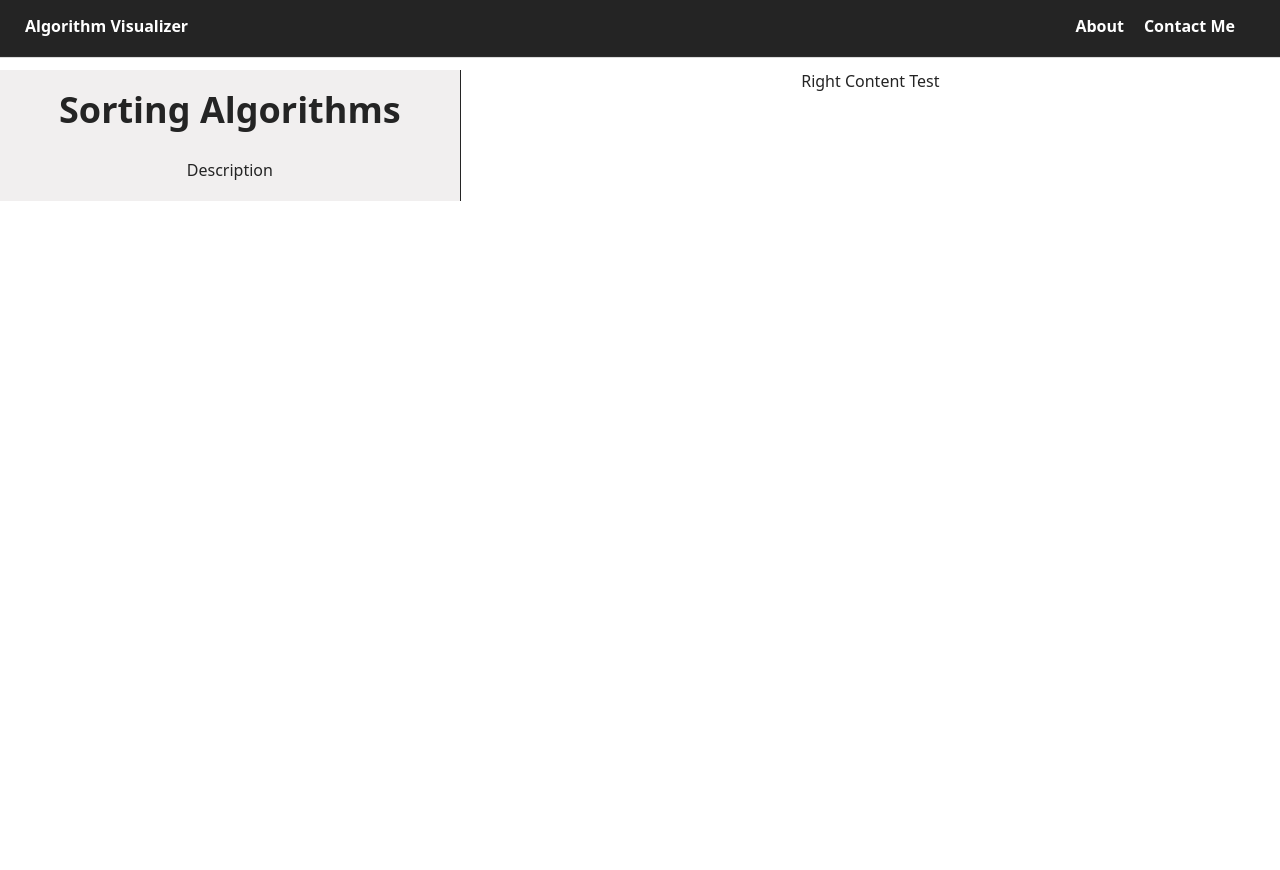
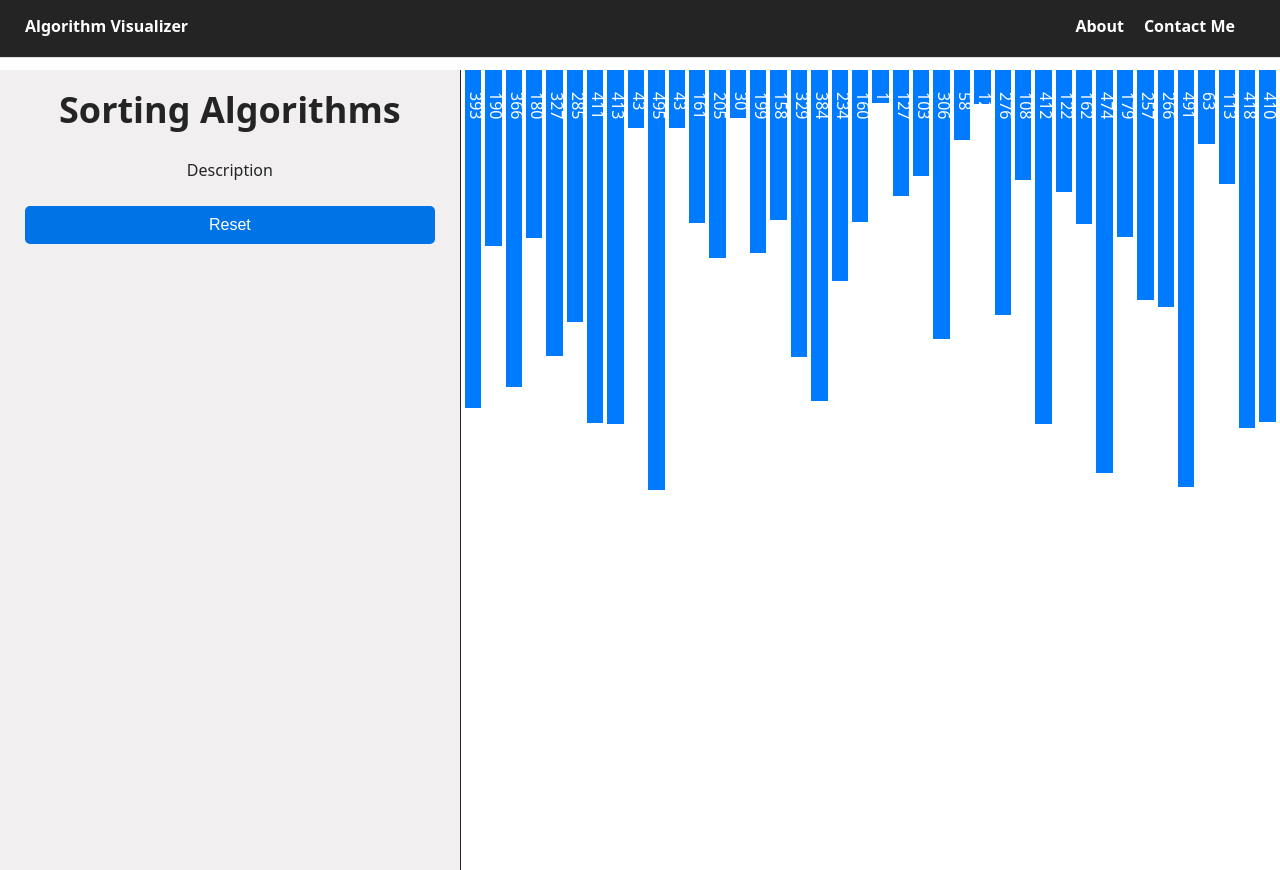
Before and after one commit to tcollm/algorithm-visualizer, a React (Vite) app: page /sort in a window 1280 px wide. Built offline with nearby package versions, Linux system fonts and the light colour scheme.

Commit message:
feat: create array in SortPage
- Style array bars (note: text alignment is a little weird right now,
it is not centered on the bar, however, you can see the text.)
- Create resetArray to generate new array on mount and when the reset
button is clicked.

```diff
--- a/src/components/SortPage/SortPage.jsx
+++ b/src/components/SortPage/SortPage.jsx
@@ -1,18 +1,63 @@
+import { useCallback, useEffect, useState } from "react";
 import PageLayout from "../AlgoPageLayout/PageLayout.jsx";
+import classes from "./SortPage.module.css";
+import {
+  ARRAY_SIZE,
+  MAX_VAL,
+  BAR_HEIGHT,
+  DEFAULT_BAR,
+  MIN_VAL,
+} from "./constants.js";
+
+// From https://stackoverflow.com/questions/4959975/generate-random-number-between-two-numbers-in-javascript
+const randomIntFromInterval = (min, max) => {
+  // min and max included
+  return Math.floor(Math.random() * (max - min + 1) + min);
+};
 
 // This page will create a binary tree using D3.js and then the user can choose to use BFS or DFS to find a target element
 const SortPage = () => {
+  const [array, setArray] = useState([]);
+
+  const resetArray = useCallback(() => {
+    const newArray = [];
+    for (let i = 0; i < ARRAY_SIZE; i++) {
+      const randomVal = randomIntFromInterval(MIN_VAL, MAX_VAL);
+      newArray.push(randomVal);
+    }
+    console.log(newArray);
+    setArray(newArray);
+  }, []);
+
+  useEffect(() => {
+    resetArray();
+  }, [resetArray]);
+
   const leftContent = (
     <>
       <h1>Sorting Algorithms</h1>
       <p>Description</p>
+      <button onClick={resetArray}>Reset</button>
     </>
   );
 
   const rightContent = (
-    <>
-      <div>Right Content Test</div>
-    </>
+    <div className={classes.arrayContainer}>
+      <div>
+        {array.map((value, index) => (
+          <div
+            className={classes.arrayBar}
+            key={index}
+            style={{
+              height: `${(value / MAX_VAL) * 50 + 3}vh`, // Set height proportionate to MAX_VAL
+              // width: `${Math.min(100 / ARRAY_SIZE, 20)}px`, // Dynamically adjust bar width based on array size
+            }}
+          >
+            <div className={classes.barText}>{value}</div>
+          </div>
+        ))}
+      </div>
+    </div>
   );
 
   return <PageLayout leftContent={leftContent} rightContent={rightContent} />;
--- /dev/null
+++ b/src/components/SortPage/SortPage.module.css
@@ -0,0 +1,25 @@
+.arrayContainer {
+  display: flex;
+  justify-content: center;
+  align-items: center;
+  align-items: flex-start;
+  height: 100vh;
+}
+
+.arrayBar {
+  display: inline-block;
+  margin: 0 2px;
+  color: var(--white);
+  font-size: 1rem;
+  background-color: var(--blue);
+  transition: height 0.3s ease, background-color 0.3s ease;
+  width: 2%;
+}
+
+/* vertical text */
+.barText {
+  transform: rotate(90deg);
+  transform-origin: bottom left;
+  white-space: nowrap;
+  text-align: center;
+}
--- /dev/null
+++ b/src/components/SortPage/constants.js
@@ -0,0 +1,10 @@
+export const ARRAY_SIZE = 40;
+export const MIN_VAL = 5; // any int less is not visible
+export const MAX_VAL = 500;
+
+// array bar colors
+export const DEFAULT_BAR = "#007bff";
+export const COMPARED_BAR = "red"; // when two elements are compared during sorting
+export const SORTED_BAR = "green";
+
+export const BAR_HEIGHT = "100";
```
